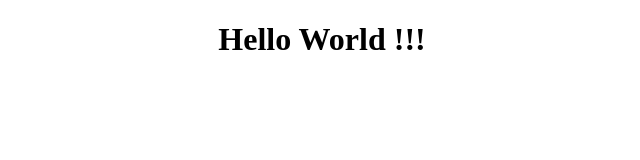
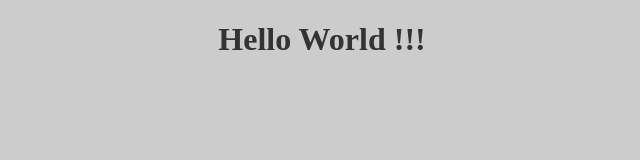
Before and after one commit to Stuzman/splitmate, a plain HTML site: page index.html in a window 1280 px wide. Shown: the whole page, without its empty margins (318-958 px from the left). Drawn offline with Linux system fonts and the light colour scheme.

Commit message:
Created git css file

```diff
--- /dev/null
+++ b/git.css
@@ -0,0 +1,4 @@
+body {
+    background-color: #ccc;
+    color: #333;
+}
--- a/index.html
+++ b/index.html
@@ -3,6 +3,7 @@
   <head>
     <meta charset="UTF-8" />
     <meta name="viewport" content="width=device-width, initial-scale=1.0" />
+    <link rel="stylesheet" href="git.css" />
     <title>Hello World</title>
   </head>
   <body>
```
